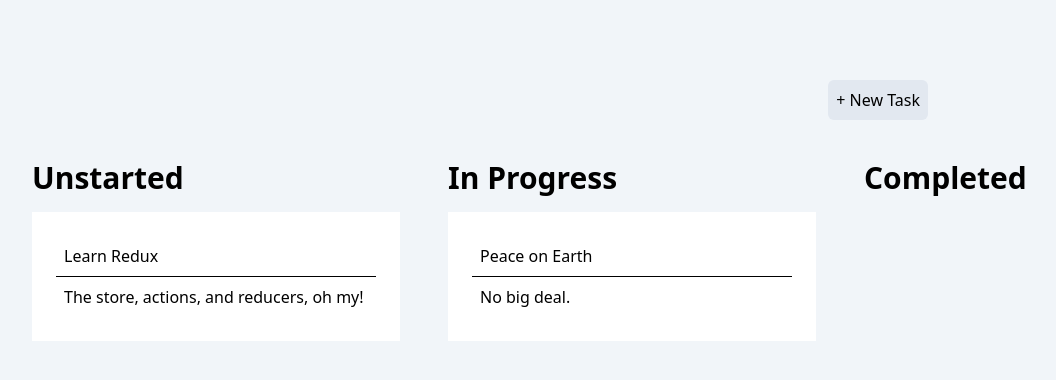
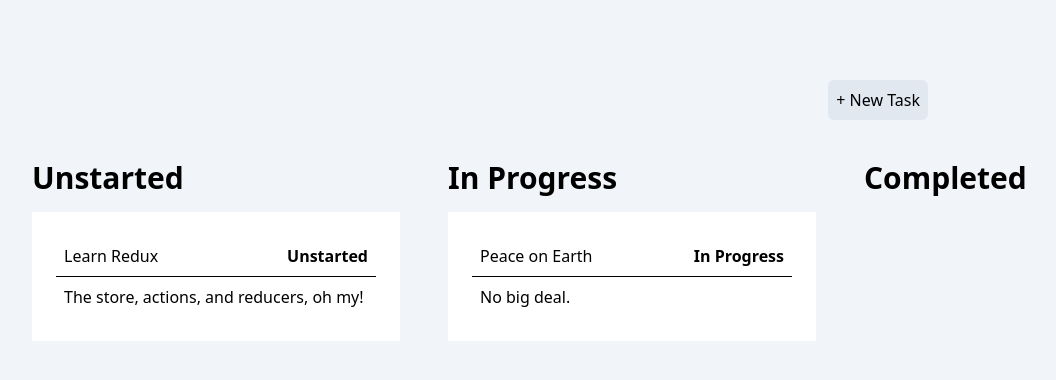
Before and after one commit to Mohammed-Lashein/redux-in-action-source-code, a React (Vite) app: page / in a window 1280 px wide. Shown: the top 380 px of the page, without its empty margins (8-1064 px from the left). Built offline with nearby package versions, Linux system fonts and the light colour scheme.

Commit message:
feat: add task status to Task component

```diff
--- a/src/App.css
+++ b/src/App.css
@@ -15,7 +15,7 @@ body {
 }
 
 .task-header {
-  @apply p-2;
+  @apply p-2 flex justify-between;
 }
 
 .task-body {
--- a/src/components/Task.jsx
+++ b/src/components/Task.jsx
@@ -3,6 +3,7 @@ function Task(props) {
 		<div className='task'>
 			<header className='task-header'>
 				<span>{props.task.title}</span>
+				<span className='font-bold'>{props.task.status}</span>
 			</header>
 			<hr />
 			<p className='task-body'>{props.task.description}</p>
```
